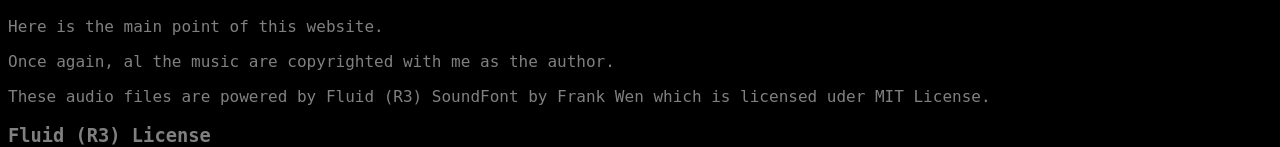
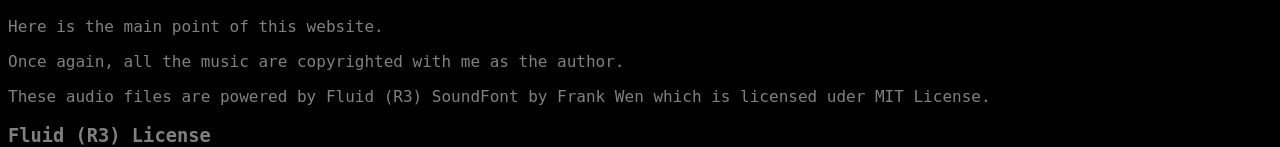
Before and after one commit to bobymusic/bobymusic.github.io, a plain HTML site: page index.html in a window 1280 px wide. Shown: the part 575-722 px from the top of the page. Drawn offline with Linux system fonts and the light colour scheme.

Commit message:
Update index.html

```diff
--- a/index.html
+++ b/index.html
@@ -26,7 +26,7 @@
 
 <h2>Let's listen to my music!</h2>
 <p>Here is the main point of this website.</p>
-<p>Once again, al the music are copyrighted with me as the author.</p>
+<p>Once again, all the music are copyrighted with me as the author.</p>
 <p>These audio files are powered by Fluid (R3) SoundFont by Frank Wen which is licensed uder MIT License.</p>
 <h3>Fluid (R3) License<h3>
 <code>
```
